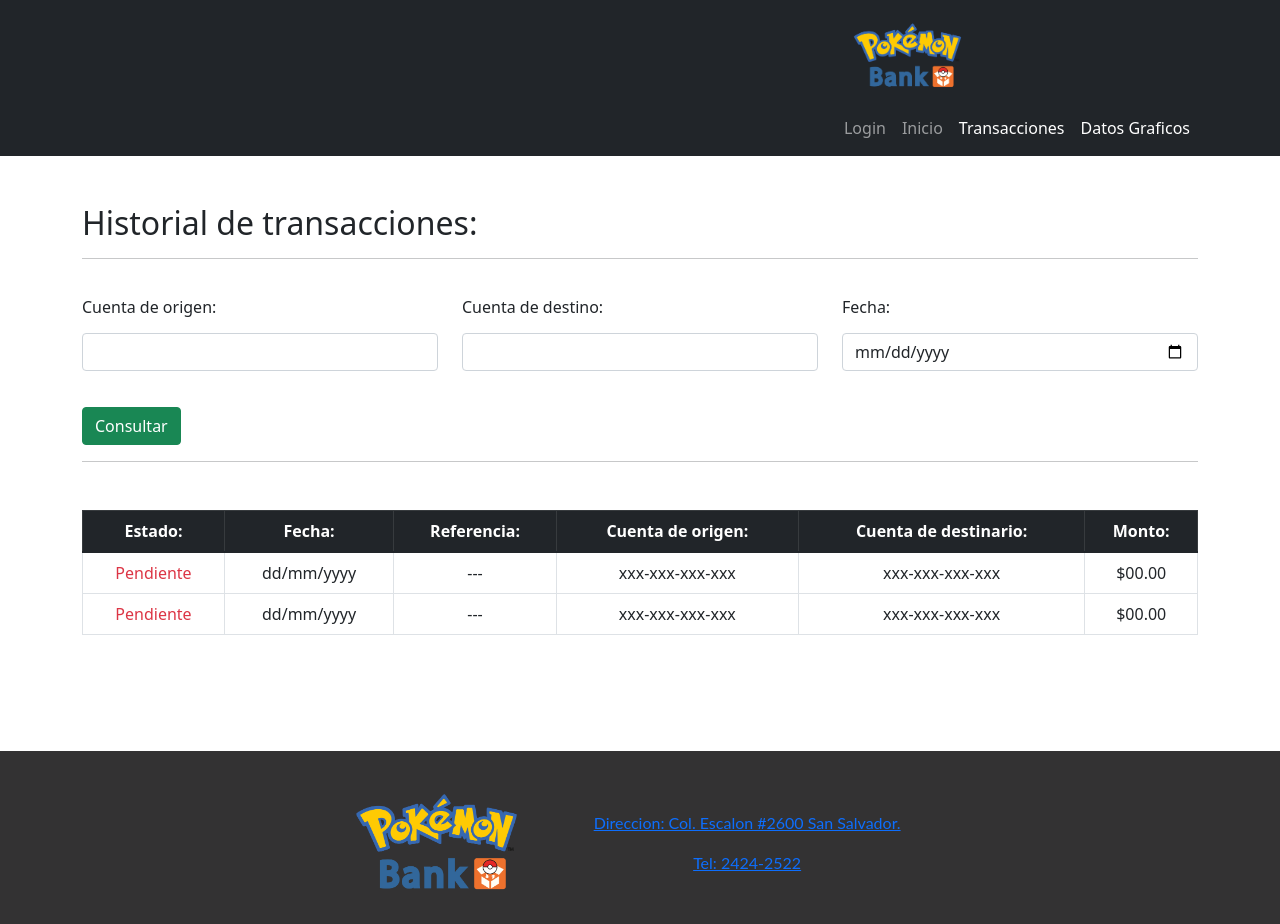
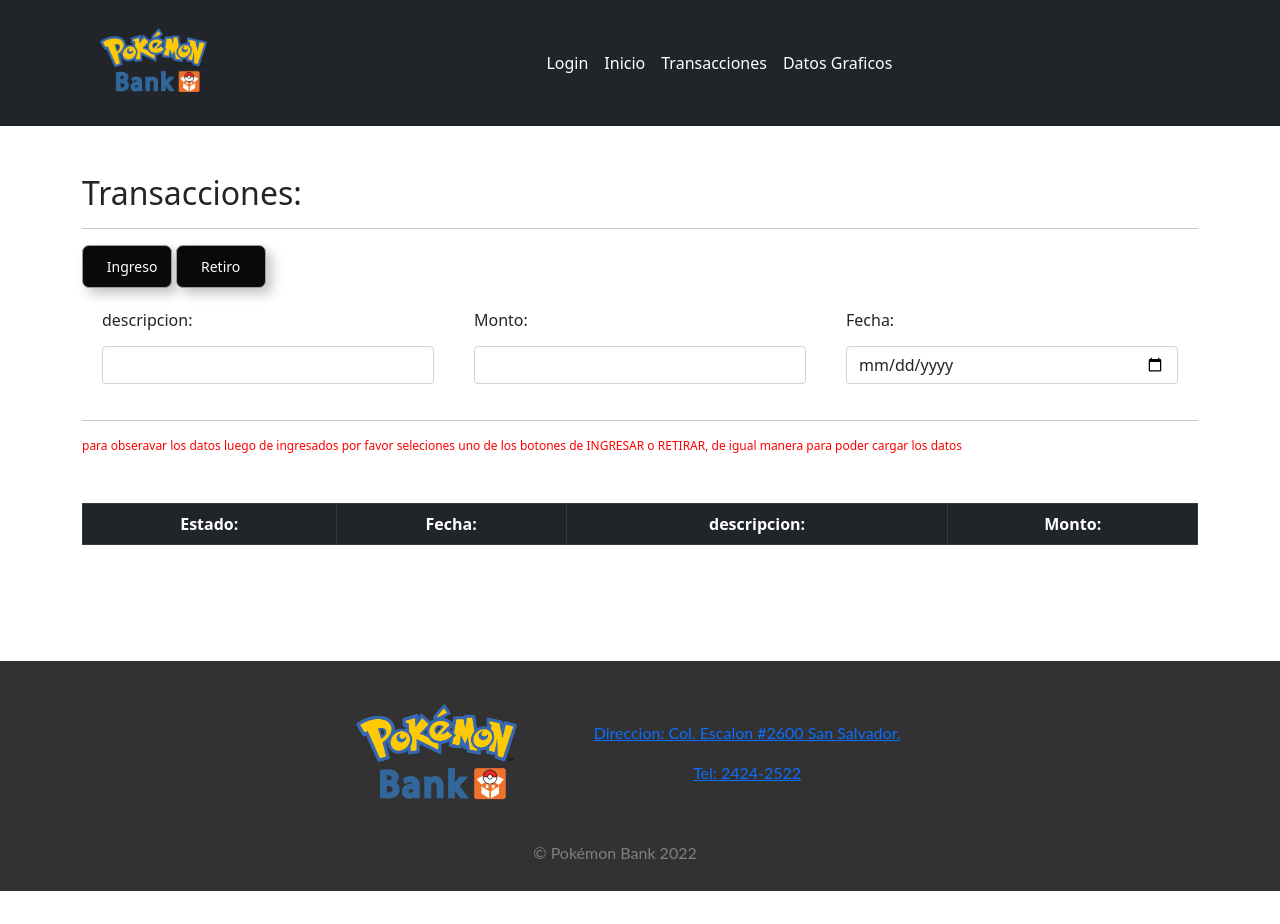
Before and after one commit to mauriciokike/pokemonBank, a plain HTML site: page Transacciones.html in a window 1280 px wide. Shown: the top 924 px of the page. After the commit the page ends 891 px from the top, so only its background shows below. Drawn offline with Linux system fonts and the light colour scheme.

Commit message:
Update Transacciones.html
arreglando y agregando cosas para el mejor funcionamiento

```diff
--- a/Transacciones.html
+++ b/Transacciones.html
@@ -14,7 +14,7 @@
 
     <nav class="navbar navbar-expand-lg navbar-dark bg-dark">
         <div class="container">
-            <a class="navbar-brand" href="#"><div class="logo"><img src="img/Logo.png" class="logo-header" alt=""></a>
+            <a class="navbar-brand" href=""><div class="logo"><img src="img/Logo.png" class="logo-header" alt=""></div></a>
             <button class="navbar-toggler" type="button" data-bs-toggle="collapse"
                 data-bs-target="#navbarSupportedContent" aria-controls="navbarSupportedContent" aria-expanded="false"
                 aria-label="Toggle navigation">
@@ -23,10 +23,10 @@
             <div class="collapse navbar-collapse" id="navbarSupportedContent">
                 <ul class="navbar-nav me-auto mb-2 mb-lg-0">
                     <li class="nav-item">
-                        <a class="nav-link header-text" aria-current="page" href="./Index.html">Login</a>
+                        <a class="nav-link active header-text" aria-current="page" href="./Index.html">Login</a>
                     </li>
                     <li class="nav-item">
-                        <a class="nav-link header-text" aria-current="page" href="./pantalla%20de%20accion.html">Inicio</a>
+                        <a class="nav-link active header-text" aria-current="page" href="./pantalla%20de%20accion.html">Inicio</a>
                     </li>
                     <li class="nav-item">
                         <a class="nav-link active header-text" aria-current="page" href="./Transacciones.html">Transacciones</a>
@@ -42,69 +42,90 @@
     <main class="mt-5">
         <div class="container">
 
-            <h2>Historial de transacciones:</h2>
-
+            <h2>Transacciones: <span id="usercuenta"></span></h2>
             <hr>
 
-            <div class="form-container">
-                <form action="#" method="post">
-                    <div class="row">
-                        <div class="col">
-                            <label for="cuentaOrigen" class="form-label">Cuenta de origen:</label>
-                            <input type="text" class="form-control bordered" id="cuentaOrigen">
+                  <div class="form-container">
+
+                    <div class="cantainer">
+                            <input type="radio" id="check_ingreso" name="radioExample" onclick="mostrar_ocultar('ingreso');">
+                            <label for="check_ingreso" class="btn-transaccion" id="checki">Ingreso</label>
+                            <input type="radio" id="check_retiro" name="radioExample" onclick="mostrar_ocultar('retiro');">
+                            <label for="check_retiro"  class="btn-transaccion" id="boton-retiro"> Retiro </label>
+                    </div>
+                    <form id="form">
+                    <div id="div-ingreso">
+                        <div class="col" >
+                            <label for="cuentaOrigen" class="form-label">descripcion:</label>
+                            <input type="text" class="form-control bordered" id="descripcion">
                         </div>
                         <div class="col">
-                            <label for="cuentaDestino" class="form-label">Cuenta de destino:</label>
-                            <input type="text" class="form-control bordered" id="cuentaDestino">
+                            <label for="cuentaDestino" class="form-label">Monto:</label>
+                            <input type="number" class="form-control bordered" id="monto">
                         </div>
                         <div class="col">
                             <label for="fecha" class="form-label">Fecha:</label>
                             <input type="date" class="form-control bordered" id="fecha">
                         </div>
-                        <div class="col-md-12 mt-3">
-                            <input type="submit" value="Consultar" class="btn btn-success">
+                      </div>
+                      <div id="btn-ingreso"   class="col-md-12 mt-3">
+                            <input type="submit" value="Cargar" class="btn-transaccion ">
                         </div>
+                </form>
+                <form id="form1" >
+                <div id="div-retiro">
+                        <div class="col" >
+                            <label for="cuentaOrigen" class="form-label">descripcion:</label>
+                            <input type="text" class="form-control bordered" id="descripcion2">
+                        </div>
+                        <div class="col">
+                            <label for="cuentaDestino" class="form-label">Monto:</label>
+                            <input type="number" class="form-control bordered" id="monto2">
+                        </div>
+                        <div class="col">
+                            <label for="fecha" class="form-label">Fecha:</label>
+                            <input type="date" class="form-control bordered" id="fecha2">
+                        </div>
+
                     </div>
+                    <div id="btn-retiro" class="col-md-12 mt-3">
+                            <input type="submit" value="Cargar" class="btn-transaccion mskl">
+                        </div>
+                </form>
                     <hr>
-                </form>
+                    <p class="info-">para obseravar los datos luego de ingresados por favor seleciones uno de los botones de INGRESAR o RETIRAR, de igual manera para poder cargar los datos</p>
             </div>
-
             <div class="table-responsive mt-5">
-                <table class="table text-center align-middle table-bordered table-hover">
+                <table class="table text-center align-middle table-bordered table-hover" id="div-td">
                     <thead class="table-dark">
                         <tr>
                             <th>Estado:</th>
                             <th>Fecha:</th>
-                            <th>Referencia:</th>
-                            <th>Cuenta de origen:</th>
-                            <th>Cuenta de destinario:</th>
+                            <th>descripcion:</th>
                             <th>Monto:</th>
                         </tr>
-                    </thead>
-                    <tbody>
+                    </thead >
+                    <tbody id="tasks">
+                      </tbody>
+                </table>
+                <table class="table text-center align-middle table-bordered table-hover" id="div-td2">
+                    <thead class="table-dark">
                         <tr>
-                            <td class="text-danger">Pendiente</td>
-                            <td>dd/mm/yyyy</td>
-                            <td>---</td>
-                            <td>xxx-xxx-xxx-xxx</td>
-                            <td>xxx-xxx-xxx-xxx</td>
-                            <td>$00.00</td>
+                            <th>Estado:</th>
+                            <th>Fecha:</th>
+                            <th>descripcion:</th>
+                            <th>Monto:</th>
                         </tr>
-                        <tr>
-                            <td class="text-danger">Pendiente</td>
-                            <td>dd/mm/yyyy</td>
-                            <td>---</td>
-                            <td>xxx-xxx-xxx-xxx</td>
-                            <td>xxx-xxx-xxx-xxx</td>
-                            <td>$00.00</td>
-                        </tr>
-                    </tbody>
+                    </thead >
+                    <tbody id="retirotasks">
+                      </tbody>
                 </table>
             </div>
         </div>
 
     </main>
     <script src="./js/bootstrap.bundle.min.js"></script>
+    <script src="Transacciones.js"></script>
     <footer>
         <div class="social">
             <img src="img/Logo.png" alt="Logo" class="logo-footer">
```
